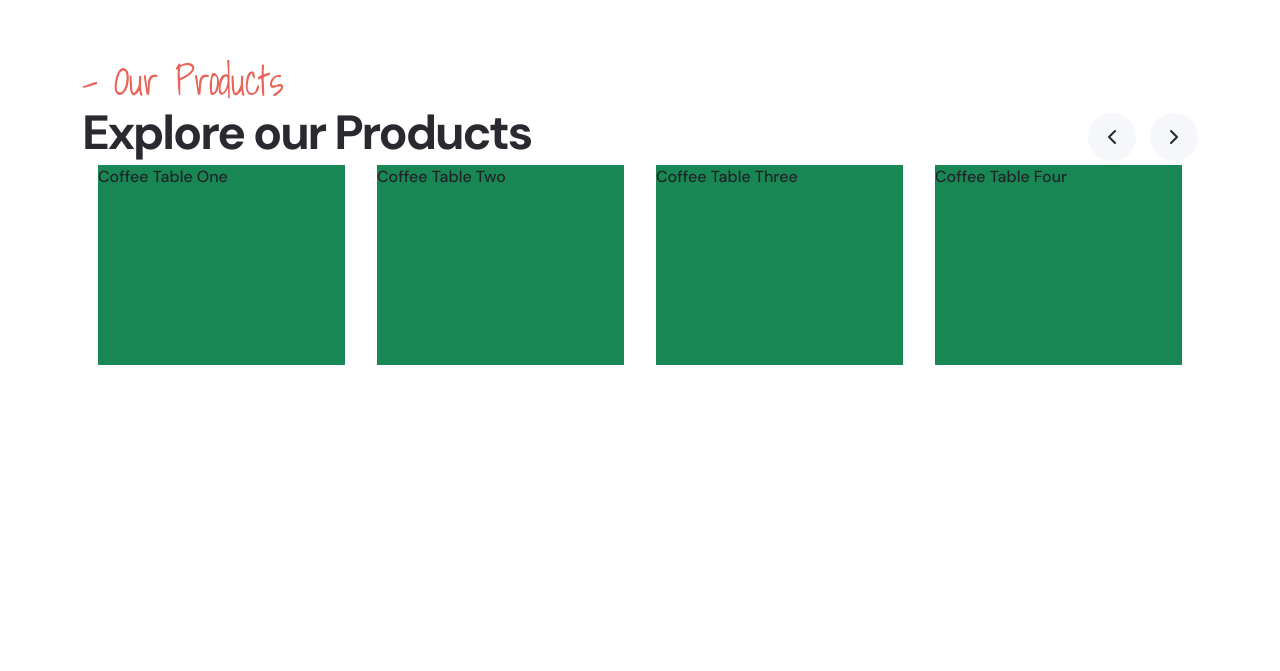
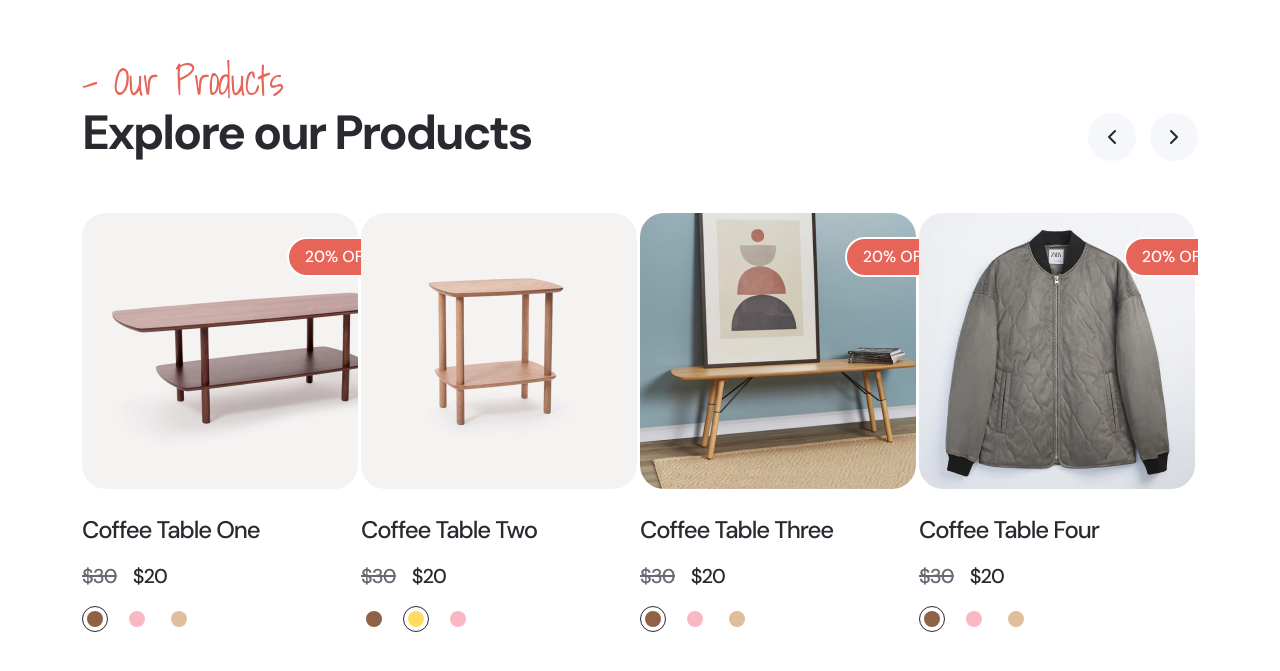
Before and after one commit to rabiussanikhan/task-axilweb, a Vue app: page / in a window 1280 px wide. Shown: the part 1059-1730 px from the top of the page. Before the commit the page ends 1474 px from the top, so only its background shows below. Built offline with nearby package versions, Linux system fonts and the light colour scheme.

Commit message:
product done

```diff
--- a/src/components/AppProducts.vue
+++ b/src/components/AppProducts.vue
@@ -7,29 +7,64 @@
                 <button
                     @click.prevent="prevSlide"
                     type="button"
-                    :class="{'disabled': !prev}"
                     class="slider-btn slider-left-btn">
                     <i data-feather="chevron-left"></i>
                 </button>
                 <button
                     @click.prevent="nextSlide"
                     type="button"
-                    :class="{'disabled': !next}"
                     class="slider-btn slider-right-btn">
                     <i data-feather="chevron-right"></i>
                 </button>
             </div>
         </div>
 
-        <div class="products-slider-wrapper min-height-250">
+        <div class="products-slider-wrapper min-height-250 py-5">
             <carousel
                 ref="carousel"
                 :pagination-enabled="false"
-                :per-page-custom="[[575,1],[767,2],[991,3],[1199,4]]">
+                :per-page-custom="[[0,1],[767,2],[991,3],[1199,4]]">
                 <slide v-for="(product, index) in products"
-                       :key="index" class="px-3">
-                    <div class="product-item bg-success height-200">
-                        {{product.title}}
+                       :key="`product-${index}`">
+                    <div class="product-item">
+                        <img class="product-img img-fluid"
+                             :src="urlGenerator(product.img)"
+                             alt="product-img">
+                        <div class="product-details mt-4">
+                            <h5 class="product-title">
+                                {{ product.title }}
+                            </h5>
+                            <div class="product-price d-flex align-items-center mt-3">
+                                <span class="old-price">${{ product.prices.old }}</span>
+                                <span class="current-price">${{ product.prices.current }}</span>
+                            </div>
+                            <div class="product-colors d-flex align-items-center mt-3">
+                                <button
+                                    v-for="(color, colorIndex) in product.color"
+                                    :key="`product-color-${colorIndex}`"
+                                    :class="{'active': color === product.activeColor}"
+                                    @click.prevent="product.activeColor = color"
+                                    class="color">
+                                    <div class="color-dot"
+                                         :style="`background-color: ${color}`">
+                                    </div>
+                                </button>
+                            </div>
+                        </div>
+                        <div class="product-action-btn mt-4">
+                            <div class="d-flex align-items-center justify-content-between">
+                                <button class="icon-btn" type="button">
+                                    <i data-feather="heart"></i>
+                                </button>
+                                <button class="text-btn" type="button">Add to Cart</button>
+                                <button class="icon-btn" type="button">
+                                    <i data-feather="eye"></i>
+                                </button>
+                            </div>
+                        </div>
+                        <span v-if="product.discount" class="discount-badge text-white">
+                            {{ `${product.discount}% OFF` }}
+                        </span>
                     </div>
                 </slide>
             </carousel>
@@ -39,13 +74,14 @@
 
 <script>
 import {Carousel, Slide} from 'vue-carousel'
-
+import {urlGenerator} from "./helper/helper";
 
 export default {
     name: "AppProducts",
     components: {Carousel, Slide},
     data() {
         return {
+            urlGenerator,
             products: [
                 {
                     title: 'Coffee Table One',
@@ -55,7 +91,8 @@ export default {
                     prices: {
                         current: 20,
                         old: 30
-                    }
+                    },
+                    activeColor: '#906145'
                 },
                 {
                     title: 'Coffee Table Two',
@@ -65,7 +102,8 @@ export default {
                     prices: {
                         current: 20,
                         old: 30
-                    }
+                    },
+                    activeColor: '#FFDC60'
                 },
                 {
                     title: 'Coffee Table Three',
@@ -75,7 +113,8 @@ export default {
                     prices: {
                         current: 20,
                         old: 30
-                    }
+                    },
+                    activeColor: '#906145'
                 },
                 {
                     title: 'Coffee Table Four',
@@ -85,7 +124,8 @@ export default {
                     prices: {
                         current: 20,
                         old: 30
-                    }
+                    },
+                    activeColor: '#906145'
                 },
                 {
                     title: 'Coffee Table Five',
@@ -95,7 +135,8 @@ export default {
                     prices: {
                         current: 20,
                         old: 30
-                    }
+                    },
+                    activeColor: '#906145'
                 }
             ],
         }
@@ -110,12 +151,10 @@ export default {
     },
     computed: {
         next() {
-            return true;
-            // return this.$refs.carousel.canAdvanceForward
+            return this.$refs.carousel.canAdvanceForward
         },
         prev() {
-            return true;
-            // return this.$refs.carousel.canAdvanceBackward
+            return this.$refs.carousel.canAdvanceBackward
         },
     }
 }
--- a/src/sass/_main.scss
+++ b/src/sass/_main.scss
@@ -53,7 +53,7 @@
           color: $dark;
 
           .text-badge {
-            background: #E76458;
+            background: $custom-badge-color;
             color: white;
           }
         }
--- a/src/sass/_products.scss
+++ b/src/sass/_products.scss
@@ -1,5 +1,6 @@
 @import "variable";
 @import "mixins";
+@import "animation";
 
 .products-content {
   .header {
@@ -9,7 +10,7 @@
     font-size: 40px;
     line-height: 99.33%;
     letter-spacing: -0.025em;
-    color: #E76458;
+    color: $custom-badge-color;
   }
 
   .header-secondary {
@@ -47,4 +48,118 @@
       }
     }
   }
+
+  .products-slider-wrapper {
+    .product-item {
+      position: relative;
+      width: 276px;
+      height: 500px;
+
+      .product-img {
+        border-radius: 24px;
+      }
+
+      .product-details {
+
+        animation: product-action-animation;
+        animation-duration: 2s;
+
+        .product-title {
+          font-size: 24px;
+          line-height: 140%;
+          letter-spacing: -0.045em;
+          color: #292930;
+        }
+
+        .product-price {
+          font-size: 20px;
+          line-height: 140%;
+          letter-spacing: -0.045em;
+
+          .old-price {
+            margin-right: 1rem !important;
+            color: $text-grey;
+            text-decoration: line-through;
+          }
+
+          .current-price {
+            color: $dark;
+          }
+        }
+
+        .product-colors {
+          .color {
+            height: 26px;
+            width: 26px;
+            border-radius: 50%;
+            padding: 0;
+            margin: 0 1rem 0 0;
+            background: none;
+            border: none;
+            display: flex;
+            justify-content: center;
+            align-items: center;
+
+            &.active {
+              border: 1px solid #292930;
+            }
+
+            .color-dot {
+              border-radius: 50%;
+              height: 16px;
+              width: 16px;
+            }
+          }
+        }
+      }
+
+      .product-action-btn {
+        display: none;
+
+        animation: product-action-animation;
+        animation-duration: 2s;
+
+        .icon-btn {
+          width: 60px;
+          height: 60px;
+          background: #FFFFFF;
+          border: 1px solid #CBD3D9;
+          box-sizing: border-box;
+          border-radius: 50%;
+          color: $text-grey;
+        }
+
+        .text-btn {
+          height: 60px;
+          @include poppins;
+          background: $primary;
+          border: none;
+          border-radius: 100px;
+          color: white;
+          padding: 0 1.25rem;
+        }
+      }
+
+      .discount-badge {
+        background: $custom-badge-color;
+        height: 40px;
+        border-radius: 24px;
+        position: absolute;
+        top: 1.5rem;
+        right: -2rem;
+        padding: 0.4rem 1rem;
+        border: 2px solid #FFFFFF;
+      }
+
+      &:hover {
+        .product-details {
+          display: none;
+        }
+
+        .product-action-btn {
+          display: block;
+        }
+      }
+    }
+  }
 }
--- a/src/sass/_variable.scss
+++ b/src/sass/_variable.scss
@@ -5,3 +5,4 @@ $blue-shade: #6865FF;
 
 
 $default-bg: #F6F7FB;
+$custom-badge-color: #E76458;
```
Also changed, not shown: src/sass/_animation.scss (+9 -0 lines), public/css/app.css, 1 other file (tests, documents, lock files or other folders).
